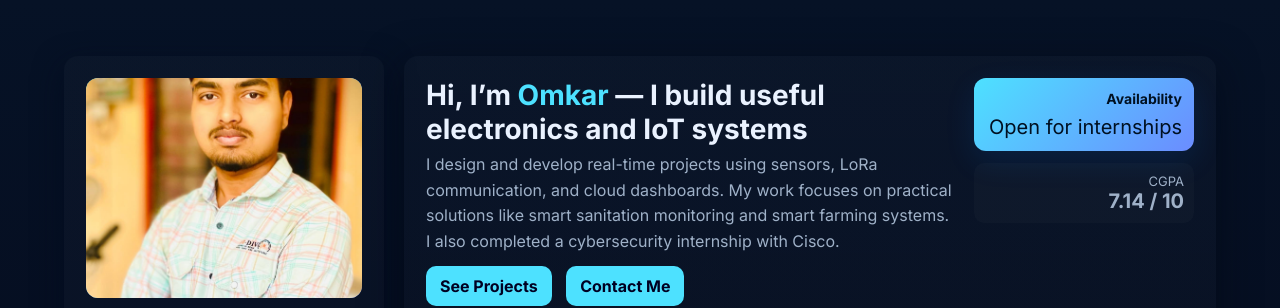
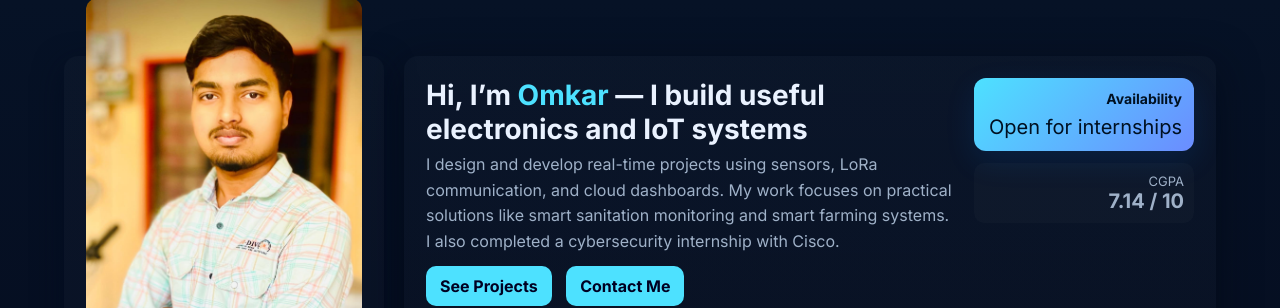
Before and after one commit to omkar2776/jagadale, a plain HTML site: page index.html in a window 1280 px wide. Shown: the top 308 px of the page. Drawn offline with Linux system fonts and the light colour scheme.

Commit message:
Update index.htm

```diff
--- a/index.html
+++ b/index.html
@@ -57,7 +57,7 @@
     <!-- SIDEBAR -->
     <aside class="sidebar">
       <div class="photo">
-      <img src="omphoto.jpg?v=2" style="width:100%;height:100%;border-radius:12px;object-fit:cover;">
+     <img src="omphoto.jpg?v=4" style="width:100%;border-radius:12px;object-fit:cover;">
       </div>
       <div class="name">Omkar Jagadale</div>
       <div class="role">Electronics Engineering • IoT & LoRa • Smart Systems</div>
```
